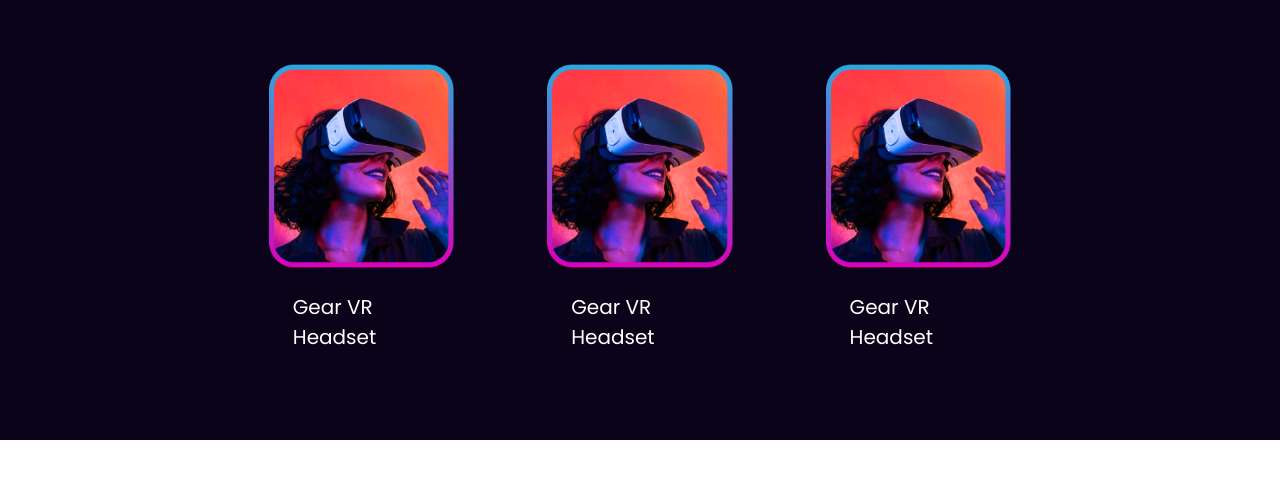
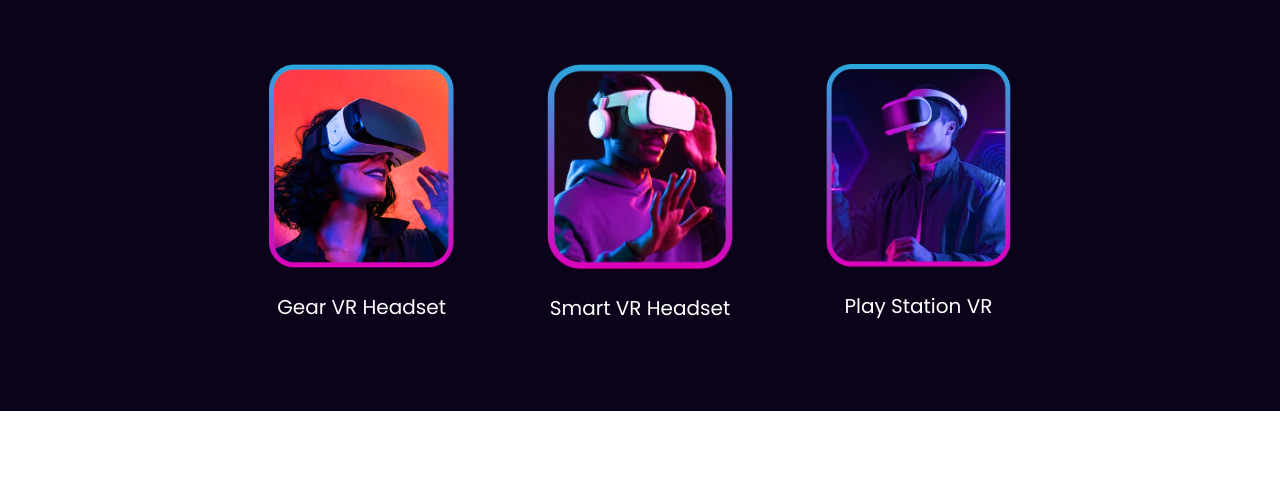
Before and after one commit to arunkrish11/next-gen, a Next.js app: page / in a window 1280 px wide. Shown: the top 478 px of the page. Built offline with nearby package versions, Linux system fonts and the light colour scheme.

Commit message:
row image row cards

```diff
--- a/src/components/ImageCard.tsx
+++ b/src/components/ImageCard.tsx
@@ -10,7 +10,7 @@
           alt={card.name}
         />
       </div>
-      <div className="flex p-6 poppins-regular text-[20px] text-white">
+      <div className="flex py-6 poppins-regular text-[20px] text-white">
         <h1> {card.name} </h1>
       </div>
     </div>
--- a/src/elements/ImageRow.tsx
+++ b/src/elements/ImageRow.tsx
@@ -8,10 +8,10 @@
         card={{ name: "Gear VR Headset", link: "/gear-vr-headset.webp" }}
       />
       <ImageCard
-        card={{ name: "Gear VR Headset", link: "/gear-vr-headset.webp" }}
+        card={{ name: "Smart VR Headset", link: "/smart-vr-headset.webp" }}
       />
       <ImageCard
-        card={{ name: "Gear VR Headset", link: "/gear-vr-headset.webp" }}
+        card={{ name: "Play Station VR", link: "/play-station-vr.webp" }}
       />
     </div>
   );
```
Also changed, not shown: public/play-station-vr.webp (added), public/smart-vr-headset.webp (added).
